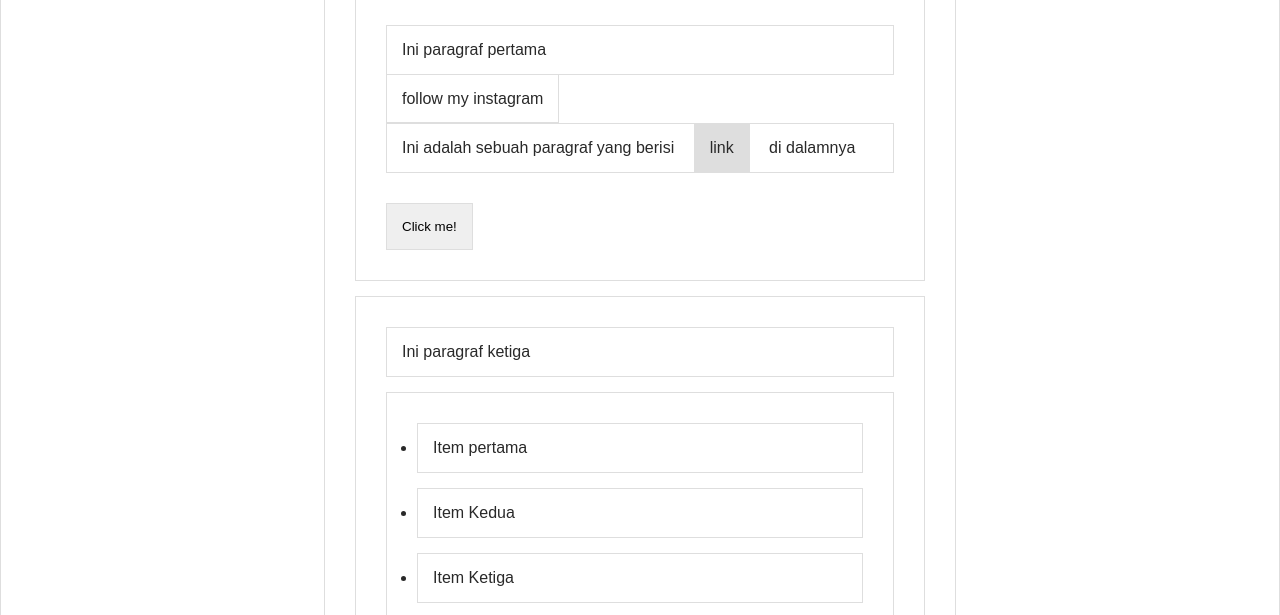
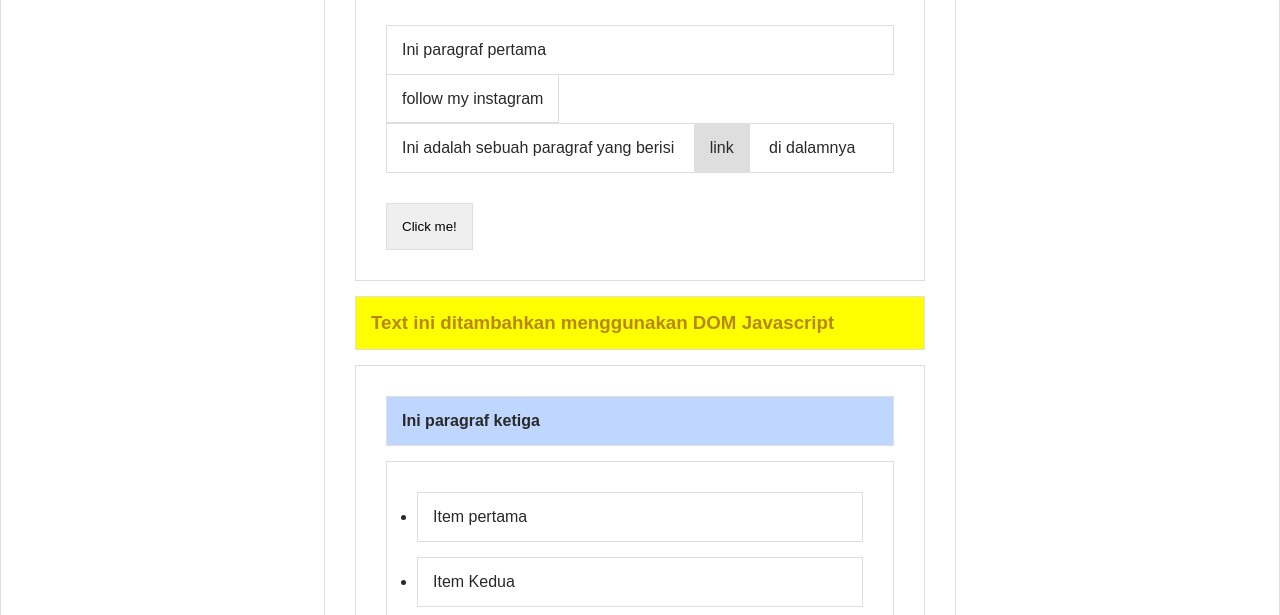
Before and after one commit to rofifr/javascript-pak-dhika, a plain HTML site: page document-object-model/dom-manipulation/index.html in a window 1280 px wide. Shown: the part 152-767 px from the top of the page. Drawn offline with Linux system fonts and the light colour scheme.

Commit message:
element.style<propertyCSS>

```diff
--- a/document-object-model/dom-manipulation/dom-manipulation.js
+++ b/document-object-model/dom-manipulation/dom-manipulation.js
@@ -9,16 +9,27 @@
 /*
 
 • element.innerHTML
-• element.style.<property>
-• element.setAttribute( )
+• element.style.<propertyCSS>
+• element.setAttribute()
 • element.classList
 • ... (masih banyak lagi)
 */
 
-// innerHTML
-const judul = document.getElementById("title");
+// element.innerHTML
+const judul = document.getElementById("title1");
 // menggunakan innerHTML ini, dapat mengubah apapun isi di dalam element yang diseleksi
 judul.innerHTML = "Rofi <span style='color: blue'>Fathurrohman</span>";
-// atau
+// contoh lain
 const firstSection = document.querySelector("#section1 .p2");
 firstSection.innerHTML = "Ini adalah sebuah paragraf yang berisi <a href='#' style='background-color: #dedede'>link</a> di dalamnya";
+
+// element.style.<propertyCSS>
+const judulKedua = document.getElementsByTagName("h3")[0]; // getElementsByTagName() ini mengembalikan HTMLCollections maka harus menggunakan index
+judulKedua.style.backgroundColor = "yellow";
+judulKedua.style.color = "darkgoldenrod";
+judulKedua.innerHTML = "Text ini ditambahkan menggunakan DOM Javascript";
+
+// contoh lain
+const paragrafSection = document.querySelector("#section2 p");
+paragrafSection.style.fontWeight = "bold";
+paragrafSection.style.backgroundColor = "#bfd6ff";
--- a/document-object-model/dom-manipulation/index.html
+++ b/document-object-model/dom-manipulation/index.html
@@ -46,7 +46,7 @@
     <!-- menyimpan script sebelum tag <body></body> seperti ini akan menjadikan code script tidak akan terbaca (diabaikan), namun ada teknik atau metode khusus yang dapat menjadikan script ini jadi terbaca -->
   </head>
   <body>
-    <h1 id="title">Belajar DOM</h1>
+    <h1 id="title1">Belajar DOM</h1>
 
     <section id="section1">
       <p class="p1">Ini paragraf pertama</p>
@@ -55,6 +55,7 @@
       <button>Click me!</button>
     </section>
 
+    <h3 id="title2"></h3>
     <section id="section2">
       <p>Ini paragraf ketiga</p>
       <ul>
```
